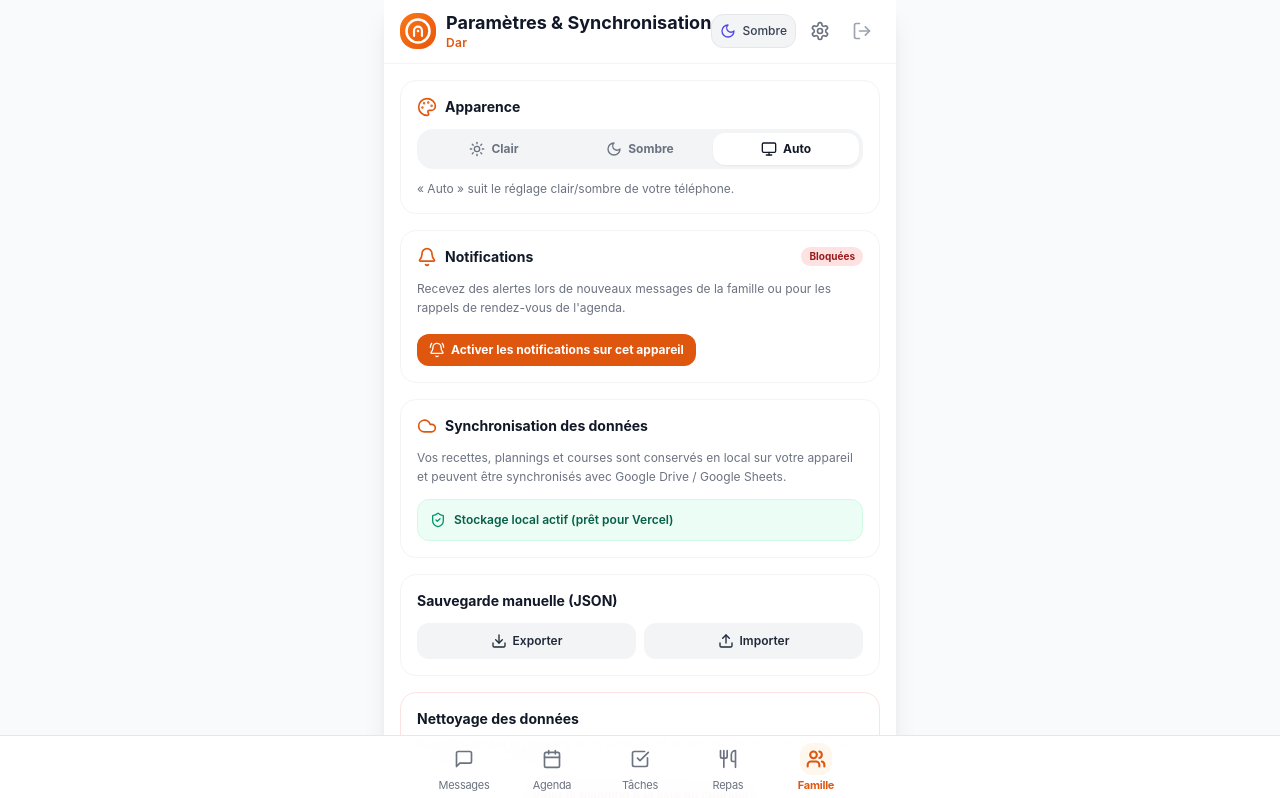
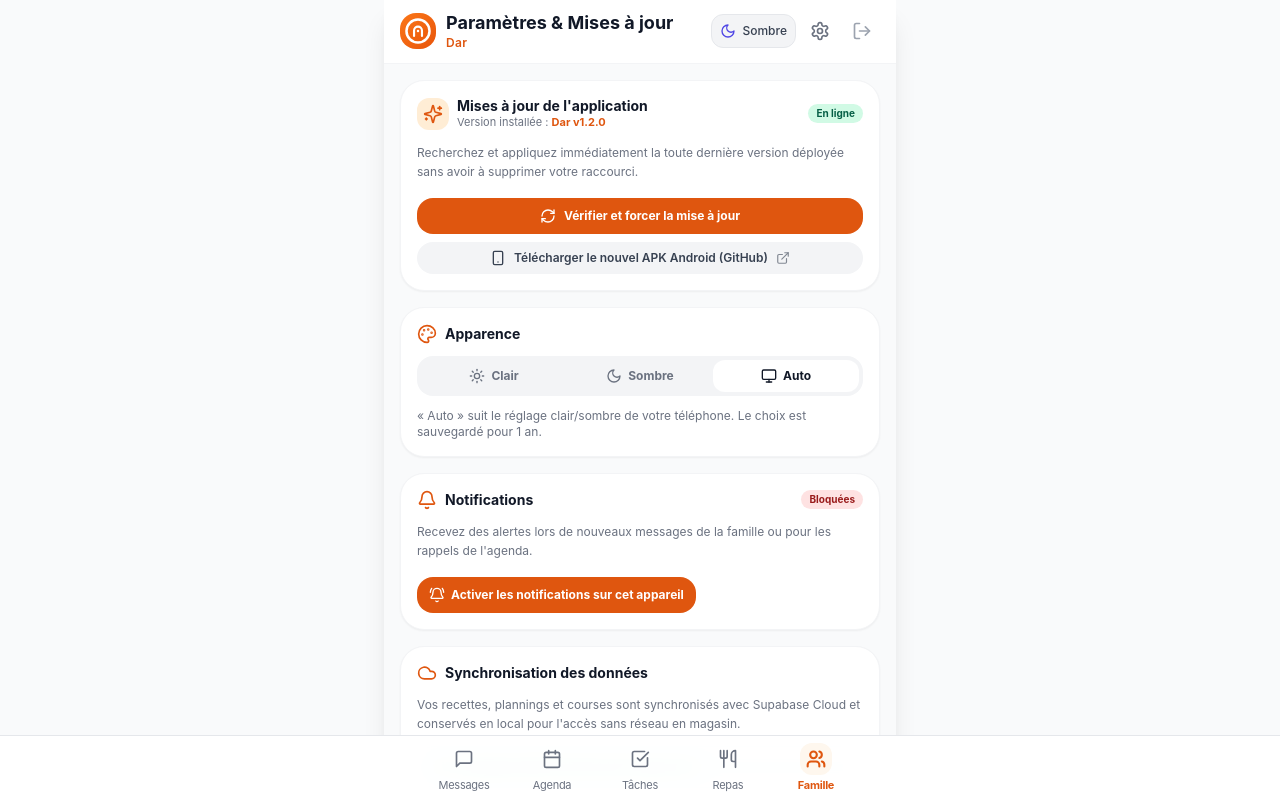
Before and after one commit to heyhacene/dar, a Next.js app: page /settings in a window 1280 px wide. Shown: the top 798 px of the page. Built offline with nearby package versions, Linux system fonts and the light colour scheme; no server answers; the database is empty.

Commit message:
feat: système de mise à jour intégré dans l'application

```diff
--- a/app/layout.tsx
+++ b/app/layout.tsx
@@ -6,6 +6,7 @@ import { cookies } from 'next/headers';
 import { AuthProvider } from '@/lib/authContext';
 import FamilyAlertBanner from '@/components/FamilyAlertBanner';
 import ServiceWorkerRegister from '@/components/ServiceWorkerRegister';
+import AppUpdateNotifier from '@/components/AppUpdateNotifier';
 
 export const metadata: Metadata = {
   title: 'Dar | Espace Familial',
@@ -62,6 +63,7 @@ export default function RootLayout({
       <body className="h-full flex flex-col max-w-lg mx-auto bg-white dark:bg-slate-900 text-gray-900 dark:text-slate-100 shadow-xl min-h-screen relative pb-36 transition-colors duration-200">
         <AuthProvider>
           <ServiceWorkerRegister />
+          <AppUpdateNotifier />
           <FamilyAlertBanner />
           <main className="flex-1">{children}</main>
           <BottomNav />
--- a/app/settings/page.tsx
+++ b/app/settings/page.tsx
@@ -4,7 +4,23 @@ import { useState, useEffect } from 'react';
 import Header from '@/components/Header';
 import { loadLocalData, saveLocalData } from '@/lib/storage';
 import { AppData } from '@/types';
-import { Cloud, Download, Upload, ShieldCheck, Palette, Sun, Moon, Monitor, Bell, BellRing, BellOff, Check } from 'lucide-react';
+import {
+  Cloud,
+  Download,
+  Upload,
+  ShieldCheck,
+  Palette,
+  Sun,
+  Moon,
+  Monitor,
+  Bell,
+  BellRing,
+  Check,
+  RefreshCw,
+  Sparkles,
+  Smartphone,
+  ExternalLink,
+} from 'lucide-react';
 import { useTheme } from '@/lib/theme';
 import {
   isNotificationSupported,
@@ -19,12 +35,41 @@ export default function SettingsPage() {
   const [notifPermission, setNotifPermission] = useState<NotificationPermission>('default');
   const [testSent, setTestSent] = useState(false);
 
+  // Mises à jour
+  const [checkingUpdate, setCheckingUpdate] = useState(false);
+  const [updateStatus, setUpdateStatus] = useState<string | null>(null);
+
   useEffect(() => {
     setData(loadLocalData());
     if (isNotificationSupported()) {
       setNotifPermission(getNotificationPermission());
     }
   }, []);
+
+  async function handleForceUpdate() {
+    setCheckingUpdate(true);
+    setUpdateStatus('Purger le cache et vérifier la dernière version...');
+    try {
+      if (typeof window !== 'undefined' && 'caches' in window) {
+        const keys = await caches.keys();
+        await Promise.all(keys.map((k) => caches.delete(k)));
+      }
+      if ('serviceWorker' in navigator) {
+        const reg = await navigator.serviceWorker.getRegistration();
+        if (reg) {
+          await reg.update();
+        }
+      }
+      localStorage.setItem('dar_app_version', '1.2.0');
+      setUpdateStatus('Mise à jour terminée ! Rechargement de Dar...');
+      setTimeout(() => {
+        window.location.reload();
+      }, 1000);
+    } catch {
+      setUpdateStatus('Erreur lors de la vérification');
+      setCheckingUpdate(false);
+    }
+  }
 
   function handleExport() {
     if (!data) return;
@@ -54,17 +99,73 @@ export default function SettingsPage() {
   }
 
   return (
-    <div className="pb-32">
-      <Header title="Paramètres & Synchronisation" />
+    <div className="pb-32 bg-gray-50 dark:bg-slate-900 min-h-screen">
+      <Header title="Paramètres & Mises à jour" />
 
-      <div className="p-4 space-y-4">
-        {/* Apparence */}
-        <div className="bg-white p-4 rounded-2xl border border-gray-100 shadow-xs space-y-3">
+      <div className="p-4 space-y-4 max-w-lg mx-auto">
+        {/* MISE À JOUR DE L'APPLICATION */}
+        <div className="bg-white dark:bg-slate-800 p-4 rounded-3xl border border-gray-100 dark:border-slate-700 shadow-sm space-y-3">
+          <div className="flex items-center justify-between">
+            <div className="flex items-center gap-2">
+              <div className="p-1.5 bg-orange-100 dark:bg-primary-950 text-primary-600 dark:text-primary-400 rounded-xl">
+                <Sparkles className="w-5 h-5" />
+              </div>
+              <div>
+                <h2 className="font-bold text-sm text-gray-900 dark:text-white leading-tight">
+                  Mises à jour de l'application
+                </h2>
+                <p className="text-[11px] text-gray-500 dark:text-gray-400">
+                  Version installée : <span className="font-bold text-primary-600 dark:text-primary-400">Dar v1.2.0</span>
+                </p>
+              </div>
+            </div>
+            <span className="text-[10px] font-bold px-2 py-0.5 rounded-full bg-emerald-100 dark:bg-emerald-950 text-emerald-800 dark:text-emerald-300">
+              En ligne
+            </span>
+          </div>
+
+          <p className="text-xs text-gray-500 dark:text-gray-400 leading-relaxed">
+            Recherchez et appliquez immédiatement la toute dernière version déployée sans avoir à supprimer votre raccourci.
+          </p>
+
+          {updateStatus && (
+            <div className="p-2.5 rounded-2xl bg-orange-50 dark:bg-primary-950/40 border border-orange-200 dark:border-primary-800 text-xs text-primary-800 dark:text-primary-200 font-semibold flex items-center gap-2 animate-in fade-in">
+              <RefreshCw className={`w-4 h-4 ${checkingUpdate ? 'animate-spin' : ''}`} />
+              <span>{updateStatus}</span>
+            </div>
+          )}
+
+          <div className="space-y-2 pt-1">
+            <button
+              type="button"
+              onClick={handleForceUpdate}
+              disabled={checkingUpdate}
+              className="w-full py-2.5 px-4 bg-primary-600 hover:bg-primary-700 text-white font-bold rounded-2xl text-xs flex items-center justify-center gap-2 transition shadow-xs disabled:opacity-50"
+            >
+              <RefreshCw className={`w-4 h-4 ${checkingUpdate ? 'animate-spin' : ''}`} />
+              <span>{checkingUpdate ? 'Mise à jour en cours...' : 'Vérifier et forcer la mise à jour'}</span>
+            </button>
+
+            <a
+              href="https://github.com/heyhacene/dar/actions"
+              target="_blank"
+              rel="noopener noreferrer"
+              className="w-full py-2 px-3 bg-gray-100 dark:bg-slate-700 hover:bg-gray-200 dark:hover:bg-slate-650 text-gray-700 dark:text-gray-300 font-semibold rounded-2xl text-xs flex items-center justify-center gap-2 transition"
+            >
+              <Smartphone className="w-4 h-4" />
+              <span>Télécharger le nouvel APK Android (GitHub)</span>
+              <ExternalLink className="w-3.5 h-3.5 opacity-60" />
+            </a>
+          </div>
+        </div>
+
+        {/* APPARENCE & THÈME */}
+        <div className="bg-white dark:bg-slate-800 p-4 rounded-3xl border border-gray-100 dark:border-slate-700 shadow-sm space-y-3">
           <div className="flex items-center gap-2">
-            <Palette className="w-5 h-5 text-primary-600" />
-            <h2 className="font-bold text-sm text-gray-900">Apparence</h2>
+            <Palette className="w-5 h-5 text-primary-600 dark:text-primary-400" />
+            <h2 className="font-bold text-sm text-gray-900 dark:text-white">Apparence</h2>
           </div>
-          <div className="grid grid-cols-3 p-1 bg-gray-100 rounded-2xl text-xs font-bold">
+          <div className="grid grid-cols-3 p-1 bg-gray-100 dark:bg-slate-700 rounded-2xl text-xs font-bold">
             {(
               [
                 { value: 'light', label: 'Clair', Icon: Sun },
@@ -77,30 +178,34 @@ export default function SettingsPage() {
                 type="button"
                 onClick={() => setPreference(value)}
                 className={`py-2 rounded-xl transition flex items-center justify-center gap-1.5 ${
-                  preference === value ? 'bg-white text-gray-900 shadow-sm' : 'text-gray-500 hover:text-gray-900'
+                  preference === value
+                    ? 'bg-white dark:bg-slate-800 text-gray-900 dark:text-white shadow-xs'
+                    : 'text-gray-500 dark:text-gray-400 hover:text-gray-900 dark:hover:text-white'
                 }`}
               >
                 <Icon className="w-4 h-4" /> {label}
               </button>
             ))}
           </div>
-          <p className="text-xs text-gray-500">« Auto » suit le réglage clair/sombre de votre téléphone.</p>
+          <p className="text-xs text-gray-500 dark:text-gray-400">
+            « Auto » suit le réglage clair/sombre de votre téléphone. Le choix est sauvegardé pour 1 an.
+          </p>
         </div>
 
-        {/* Notifications */}
-        <div className="bg-white p-4 rounded-2xl border border-gray-100 shadow-xs space-y-3">
+        {/* NOTIFICATIONS */}
+        <div className="bg-white dark:bg-slate-800 p-4 rounded-3xl border border-gray-100 dark:border-slate-700 shadow-sm space-y-3">
           <div className="flex items-center justify-between">
             <div className="flex items-center gap-2">
-              <Bell className="w-5 h-5 text-primary-600" />
-              <h2 className="font-bold text-sm text-gray-900">Notifications</h2>
+              <Bell className="w-5 h-5 text-primary-600 dark:text-primary-400" />
+              <h2 className="font-bold text-sm text-gray-900 dark:text-white">Notifications</h2>
             </div>
             <span
               className={`text-[10px] font-bold px-2 py-0.5 rounded-full ${
                 notifPermission === 'granted'
-                  ? 'bg-emerald-100 text-emerald-800'
+                  ? 'bg-emerald-100 text-emerald-800 dark:bg-emerald-950 dark:text-emerald-300'
                   : notifPermission === 'denied'
-                  ? 'bg-red-100 text-red-800'
-                  : 'bg-gray-100 text-gray-600'
+                  ? 'bg-red-100 text-red-800 dark:bg-red-950 dark:text-red-300'
+                  : 'bg-gray-100 text-gray-600 dark:bg-slate-700 dark:text-gray-300'
               }`}
             >
               {notifPermission === 'granted'
@@ -111,8 +216,8 @@ export default function SettingsPage() {
             </span>
           </div>
 
-          <p className="text-xs text-gray-500 leading-relaxed">
-            Recevez des alertes lors de nouveaux messages de la famille ou pour les rappels de rendez-vous de l'agenda.
+          <p className="text-xs text-gray-500 dark:text-gray-400 leading-relaxed">
+            Recevez des alertes lors de nouveaux messages de la famille ou pour les rappels de l'agenda.
           </p>
 
           <div className="flex flex-col sm:flex-row gap-2 pt-1">
@@ -128,7 +233,7 @@ export default function SettingsPage() {
                     });
                   }
                 }}
-                className="py-2 px-3 rounded-xl bg-primary-600 text-white text-xs font-bold hover:bg-primary-700 transition flex items-center justify-center gap-1.5 shadow-xs"
+                className="py-2.5 px-3 rounded-2xl bg-primary-600 text-white text-xs font-bold hover:bg-primary-700 transition flex items-center justify-center gap-1.5 shadow-xs"
               >
                 <BellRing className="w-4 h-4" />
                 <span>Activer les notifications sur cet appareil</span>
@@ -138,21 +243,21 @@ export default function SettingsPage() {
                 type="button"
                 onClick={() => {
                   sendLocalNotification('Test de notification Dar 🔔', {
-                    body: 'Ceci est un test de notification réussi !',
+                    body: 'La messagerie et les alertes fonctionnent parfaitement !',
                   });
                   setTestSent(true);
-                  setTimeout(() => setTestSent(false), 2500);
+                  setTimeout(() => setTestSent(false), 3000);
                 }}
-                className="py-2 px-3 rounded-xl bg-gray-100 hover:bg-gray-200 text-gray-800 text-xs font-semibold transition flex items-center justify-center gap-1.5"
+                className="py-2.5 px-3 rounded-2xl bg-gray-100 dark:bg-slate-700 hover:bg-gray-200 dark:hover:bg-slate-650 text-gray-700 dark:text-gray-200 text-xs font-semibold transition flex items-center justify-center gap-1.5"
               >
                 {testSent ? (
                   <>
                     <Check className="w-4 h-4 text-emerald-600" />
-                    <span className="text-emerald-700">Notification envoyée !</span>
+                    <span className="text-emerald-700 dark:text-emerald-300">Notification envoyée !</span>
                   </>
                 ) : (
                   <>
-                    <BellRing className="w-4 h-4 text-primary-600" />
+                    <BellRing className="w-4 h-4 text-primary-600 dark:text-primary-400" />
                     <span>Envoyer une notification test</span>
                   </>
                 )}
@@ -161,43 +266,43 @@ export default function SettingsPage() {
           </div>
         </div>
 
-        {/* Statut Stockage */}
-        <div className="bg-white p-4 rounded-2xl border border-gray-100 shadow-xs space-y-3">
+        {/* SYNCHRONISATION DES DONNÉES */}
+        <div className="bg-white dark:bg-slate-800 p-4 rounded-3xl border border-gray-100 dark:border-slate-700 shadow-sm space-y-3">
           <div className="flex items-center gap-2">
-            <Cloud className="w-5 h-5 text-primary-600" />
-            <h2 className="font-bold text-sm text-gray-900">Synchronisation des données</h2>
+            <Cloud className="w-5 h-5 text-primary-600 dark:text-primary-400" />
+            <h2 className="font-bold text-sm text-gray-900 dark:text-white">Synchronisation des données</h2>
           </div>
-          <p className="text-xs text-gray-500 leading-relaxed">
-            Vos recettes, plannings et courses sont conservés en local sur votre appareil et peuvent être synchronisés avec Google Drive / Google Sheets.
+          <p className="text-xs text-gray-500 dark:text-gray-400 leading-relaxed">
+            Vos recettes, plannings et courses sont synchronisés avec Supabase Cloud et conservés en local pour l'accès sans réseau en magasin.
           </p>
-          <div className="p-3 bg-emerald-50 rounded-xl border border-emerald-100 flex items-center gap-2 text-emerald-800 text-xs font-semibold">
-            <ShieldCheck className="w-4 h-4 text-emerald-600" />
-            <span>Stockage local actif (prêt pour Vercel)</span>
+          <div className="p-3 bg-emerald-50 dark:bg-emerald-950/40 rounded-2xl border border-emerald-100 dark:border-emerald-800/50 flex items-center gap-2 text-emerald-800 dark:text-emerald-200 text-xs font-semibold">
+            <ShieldCheck className="w-4 h-4 text-emerald-600 flex-shrink-0" />
+            <span>Stockage hybride Cloud & Hors-ligne actif</span>
           </div>
         </div>
 
-        {/* Export / Import JSON */}
-        <div className="bg-white p-4 rounded-2xl border border-gray-100 shadow-xs space-y-3">
-          <h2 className="font-bold text-sm text-gray-900">Sauvegarde manuelle (JSON)</h2>
+        {/* SAUVEGARDE MANUELLE JSON */}
+        <div className="bg-white dark:bg-slate-800 p-4 rounded-3xl border border-gray-100 dark:border-slate-700 shadow-sm space-y-3">
+          <h2 className="font-bold text-sm text-gray-900 dark:text-white">Sauvegarde manuelle (JSON)</h2>
           <div className="grid grid-cols-2 gap-2">
             <button
               onClick={handleExport}
-              className="py-2.5 px-3 bg-gray-100 hover:bg-gray-200 text-gray-800 font-semibold rounded-xl text-xs flex items-center justify-center gap-1.5 transition"
+              className="py-2.5 px-3 bg-gray-100 dark:bg-slate-700 hover:bg-gray-200 dark:hover:bg-slate-650 text-gray-800 dark:text-gray-200 font-semibold rounded-2xl text-xs flex items-center justify-center gap-1.5 transition"
             >
               <Download className="w-4 h-4" /> Exporter
             </button>
 
-            <label className="py-2.5 px-3 bg-gray-100 hover:bg-gray-200 text-gray-800 font-semibold rounded-xl text-xs flex items-center justify-center gap-1.5 cursor-pointer transition">
+            <label className="py-2.5 px-3 bg-gray-100 dark:bg-slate-700 hover:bg-gray-200 dark:hover:bg-slate-650 text-gray-800 dark:text-gray-200 font-semibold rounded-2xl text-xs flex items-center justify-center gap-1.5 cursor-pointer transition">
               <Upload className="w-4 h-4" /> Importer
               <input type="file" accept=".json" onChange={handleImport} className="hidden" />
             </label>
           </div>
         </div>
 
-        {/* Réinitialisation du planning et des courses */}
-        <div className="bg-white p-4 rounded-2xl border border-red-100 shadow-xs space-y-2">
-          <h2 className="font-bold text-sm text-gray-900">Nettoyage des données</h2>
-          <p className="text-xs text-gray-500">
+        {/* RÉINITIALISATION */}
+        <div className="bg-white dark:bg-slate-800 p-4 rounded-3xl border border-red-100 dark:border-red-950/50 shadow-sm space-y-2">
+          <h2 className="font-bold text-sm text-gray-900 dark:text-white">Nettoyage des données</h2>
+          <p className="text-xs text-gray-500 dark:text-gray-400">
             Remettre à zéro le planning de la semaine et la liste de courses en un clic (vos recettes sont conservées).
           </p>
           <button
@@ -214,19 +319,10 @@ export default function SettingsPage() {
                 alert('Planning et liste de courses vidés !');
               }
             }}
-            className="w-full py-2.5 px-3 bg-red-50 hover:bg-red-100 text-red-700 font-semibold rounded-xl text-xs flex items-center justify-center gap-1.5 transition"
+            className="w-full py-2.5 px-3 bg-red-50 dark:bg-red-950/40 hover:bg-red-100 dark:hover:bg-red-900/60 text-red-700 dark:text-red-300 font-semibold rounded-2xl text-xs flex items-center justify-center gap-1.5 transition"
           >
             Vider le planning & la liste de courses
           </button>
-        </div>
-
-        {/* Notice PWA Smartphone */}
-        <div className="bg-orange-50/70 p-4 rounded-2xl border border-orange-100 space-y-2">
-          <h3 className="font-bold text-xs text-primary-900">📱 Installer sur smartphone (PWA)</h3>
-          <p className="text-xs text-gray-600 leading-relaxed">
-            • <strong>Sur iPhone (Safari) :</strong> Touchez le bouton Partage puis <em>"Sur l'écran d'accueil"</em>.<br />
-            • <strong>Sur Android (Chrome) :</strong> Touchez les 3 points verticaux puis <em>"Installer l'application"</em>.
-          </p>
         </div>
       </div>
     </div>
```
Also changed, not shown: app/api/version/route.ts (added, +17 -0 lines), components/AppUpdateNotifier.tsx (added, +133 -0 lines).
